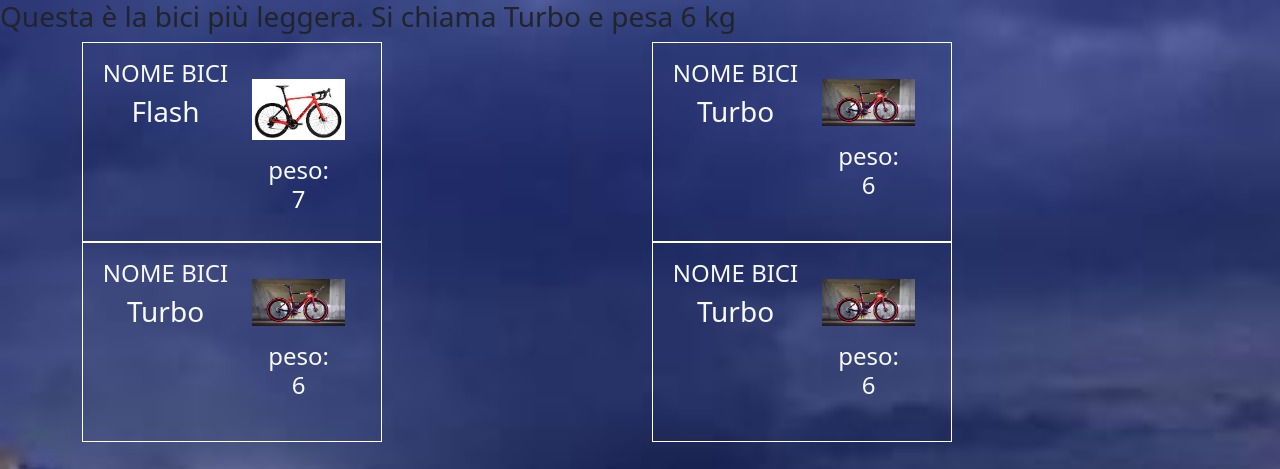
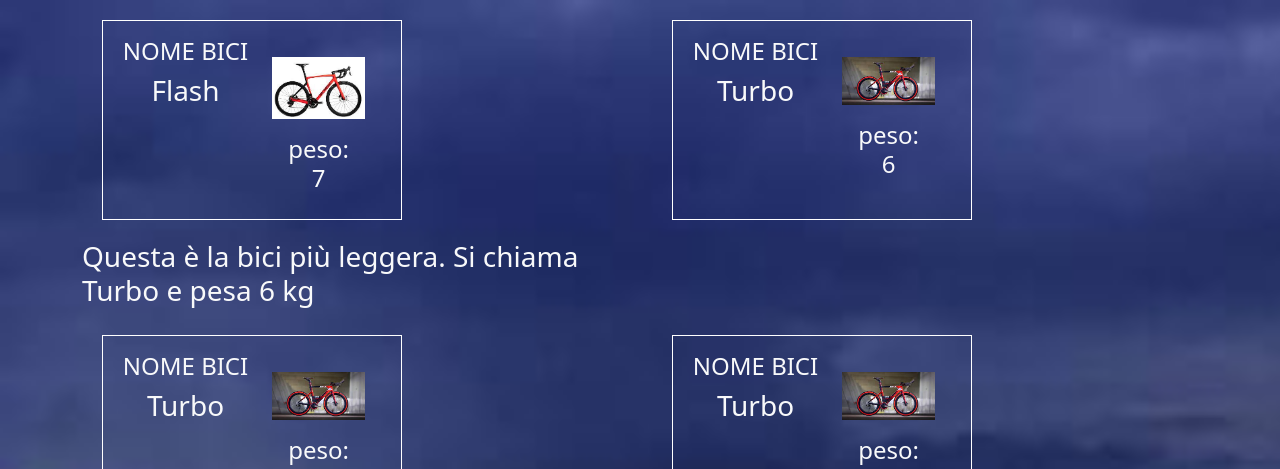
Before and after one commit to chiara1911/js-snack-es6, a plain HTML site: page index.html in a window 1280 px wide. Shown: the top 469 px of the page. Drawn offline with nearby package versions, Linux system fonts and the light colour scheme.

Commit message:
fix layout in image team

```diff
--- a/css/style.css
+++ b/css/style.css
@@ -12,6 +12,7 @@ main{
     border: solid 1px white;
     width: 300px;
     height: 200px;
+    margin: 20px;
 }
 
 
--- a/index.html
+++ b/index.html
@@ -11,9 +11,7 @@
 </head>
 <body>
     <main>
-        <div class="m-auto">
-        <h3 id="bici-da-corsa"></h3>
-    </div>
+
         <div class="container" >
             <div class="row">
 
--- a/js/script.js
+++ b/js/script.js
@@ -247,27 +247,30 @@ for (let i = 0; i < bici.length; i++) {
     if (bici[i].peso < biciLeggera.peso) {
         biciLeggera = bici[i];
     }
-    printCol(bici)
+    printColBike(biciLeggera)
+
 };
 const biciEl = document.getElementById('bici-da-corsa');
 const { nome, peso, image } = biciLeggera;
-function printCol(bikes) {
+
+function printColBike(bikes) {
     const col = document.createElement("div");
     col.classList.add("col-6");
     const template = `
         <div class=" col-6 card-bike text-center text-light p-3 d-flex flex-row align-content center ">
-        <div class="col-6">
-            <h4 class="text-uppercase text-light ">Nome Bici</h4>
-            <h3>${biciLeggera.nome} </h3>
+            <div class="col-6">
+                <h4 class="text-uppercase text-light ">Nome Bici</h4>
+                <h3>${biciLeggera.nome} </h3>
             </div>
             <div class="col-6 card-body d-flex flex-column text-center text-light">
-            <img class="bike-img" src="/img/${biciLeggera.image}" alt="">
-            <h4 class="p-3 text-light">peso: ${biciLeggera.peso}</h4>
+                <img class="bike-img" src="/img/${biciLeggera.image}" alt="">
+                <h4 class="p-3 text-light">peso: ${biciLeggera.peso}</h4>
 
             </div>
         </div>
-
-
+        <div class="m-auto">
+        <h3 id="bici-da-corsa" class="text-light"></h3>
+    </div>
     `
     col.innerHTML = template;
     rowEl.append(col);
@@ -340,16 +343,16 @@ const classifica = squadre.map((element) => {
     // Infine usando la destrutturazione creiamo un nuovo array i cui elementi contengono solo nomi e falli subiti e stampiamo tutto in console.
     console.log(`la squadra ${name} ha totalizzato ${obj.falli} falli`);
     for (let i = 0; i < 1; i++) {
-        printCol(obj[i])
+        printColTeam(obj[i])
     };
-    function printCol(scudetto) {
+    function printColTeam(scudetto) {
         const col = document.createElement("div");
         col.classList.add("col-6");
         const template = `
            <div id="football">
             <div class="card text-center col-3 text-light">
             <h3 class="text-uppercase text-light"> squadra</h3>
-                <img class="card-img" src="/img/${obj.picture}" alt ="">
+                <img class="card-img m-auto" src="/img/${obj.picture}" alt ="">
                 <h3>${obj.name} </h3>
                     <div class="col-9 card-body d-flex flex-column stext-center text-light">                                               <h4 class="p-3 text-light">Allenatore: ${obj.allenatore}</h4>
                         <h5 class="p-3 text-light">falli subiti ${obj.falli} </h5>
```
